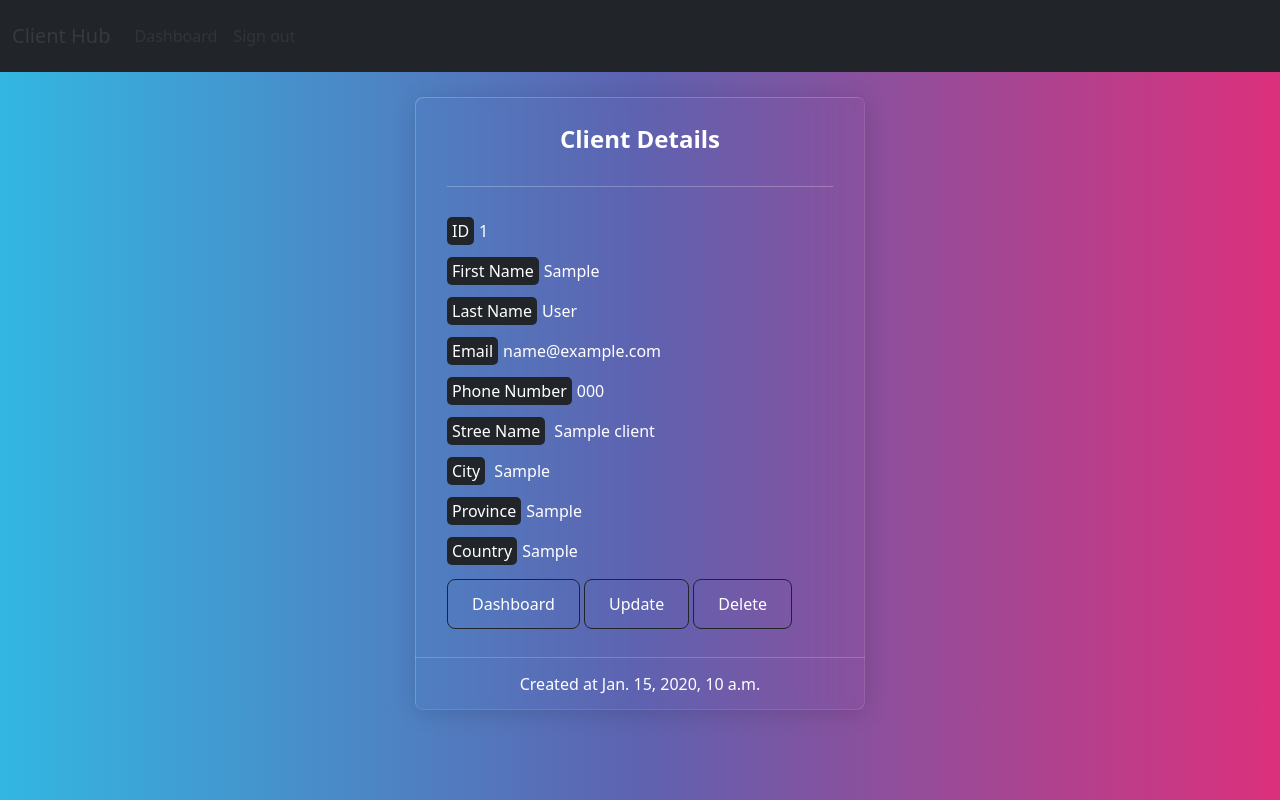
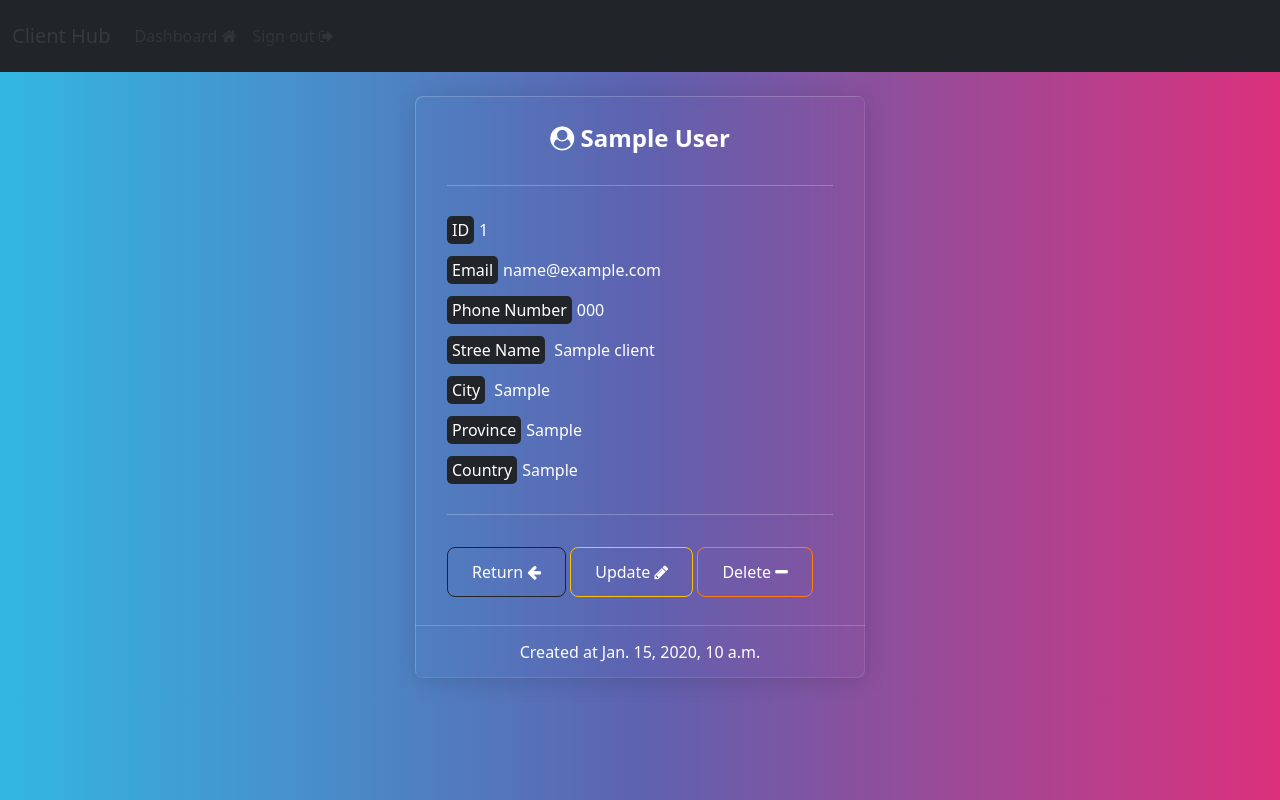
Before and after one commit to arifurtuc/CRM-Django, a Django app: page /client-details/1 in a window 1280 px wide. Run offline with Django 4.2, Linux system fonts and the light colour scheme; the first user in the database is signed in; tables that the repository leaves empty hold one stand-in row (Sample ...).

Commit message:
Adding font-awesome icons and fixing css styling

```diff
--- a/clientapp/templates/clientapp/add-client.html
+++ b/clientapp/templates/clientapp/add-client.html
@@ -5,6 +5,9 @@
 <div class="client-form">
   <br />
   <h3 class="text-center">Add Client Information</h3>
+  <p class="text-center">
+    Please fill up all required fields to add client info
+  </p>
   <hr />
 
   <!-- Form for adding client -->
--- a/clientapp/templates/clientapp/base.html
+++ b/clientapp/templates/clientapp/base.html
@@ -28,9 +28,11 @@
   <body>
     <!-- Include navbar.html from 'clientapp' app -->
     {% include "clientapp/navbar.html" %}
+    <br />
 
     <!-- Container for the main content -->
     <div class="container">{% block content %} {% endblock %}</div>
+    <br />
   </body>
 
   <!-- Custom JavaScript file stored in the 'static' directory -->
--- a/clientapp/templates/clientapp/client-details.html
+++ b/clientapp/templates/clientapp/client-details.html
@@ -4,16 +4,13 @@
 {% block content %}
 <div class="card client-details">
   <div class="card-body">
-    <h4 class="card-title text-center">Client Details</h4>
+    <h4 class="card-title text-center">
+      <i class="fa fa-user-circle" aria-hidden="true"></i>
+      {{ client.first_name }} {{ client.last_name }}
+    </h4>
     <hr />
     <p class="card-text">
       <span class="highlighted-text">ID</span>{{ client.id }}
-    </p>
-    <p class="card-text">
-      <span class="highlighted-text">First Name</span>{{ client.first_name }}
-    </p>
-    <p class="card-text">
-      <span class="highlighted-text">Last Name</span>{{ client.last_name }}
     </p>
     <p class="card-text">
       <span class="highlighted-text">Email</span>{{ client.email }}
@@ -33,21 +30,18 @@
     <p class="card-text">
       <span class="highlighted-text">Country</span>{{ client.country }}
     </p>
-    <a
-      href="{% url 'client-dashboard' %}"
-      class="btn btn-outline-dark text-white"
-      >Dashboard</a
-    >
+    <hr />
+    <a href="{% url 'client-dashboard' %}" class="btn btn-outline-dark"
+      >Return <i class="fa fa-arrow-left" aria-hidden="true"></i
+    ></a>
     <a
       href="{% url 'update-client' client.id %}"
-      class="btn btn-outline-dark text-white"
-      >Update</a
-    >
-    <a
-      href="{% url 'delete-client' client.id %}"
-      class="btn btn-outline-dark text-white"
-      >Delete</a
-    >
+      class="btn btn-outline-warning"
+      >Update <i class="fa fa-pencil" aria-hidden="true"></i
+    ></a>
+    <a href="{% url 'delete-client' client.id %}" class="btn btn-outline-danger"
+      >Delete <i class="fa fa-minus" aria-hidden="true"></i
+    ></a>
   </div>
   <div class="card-footer text-body-secondary text-center">
     Created at {{ client.date_created }}
--- a/clientapp/templates/clientapp/index.html
+++ b/clientapp/templates/clientapp/index.html
@@ -11,7 +11,7 @@
 
   <!-- Button to create a new user profile -->
   <a class="btn btn-dark" type="button" href="{% url 'register' %}"
-    >Create Profile</a
-  >
+    >Create You Account <i class="fa fa-user-plus" aria-hidden="true"></i
+  ></a>
 </div>
 {% endblock content %}
--- a/clientapp/templates/clientapp/navbar.html
+++ b/clientapp/templates/clientapp/navbar.html
@@ -21,10 +21,14 @@
         <!-- Navigation items -->
         {% if user.is_authenticated %}
         <li class="nav-item">
-          <a class="nav-link" href="{% url 'client-dashboard' %}">Dashboard</a>
+          <a class="nav-link" href="{% url 'client-dashboard' %}"
+            >Dashboard <i class="fa fa-home" aria-hidden="true"></i
+          ></a>
         </li>
         <li class="nav-item">
-          <a class="nav-link" href="{% url 'user-logout' %}">Sign out</a>
+          <a class="nav-link" href="{% url 'user-logout' %}"
+            >Sign out <i class="fa fa-sign-out" aria-hidden="true"></i
+          ></a>
         </li>
         {% else %}
         <li class="nav-item">
--- a/static/css/style.css
+++ b/static/css/style.css
@@ -16,14 +12,12 @@
 .client-form {
   width: 450px;
   margin: auto;
-  margin-bottom: 10px;
 }
 
 .client-details {
   width: 450px;
   background-image: none;
   margin: auto;
-  margin-top: 25px;
 }
 
 .highlighted-text {
```
Also changed, not shown: other parts of static/css/style.css (+0 -4 lines), clientapp/templates/clientapp/client-dashboard.html (+4 -4 lines).
